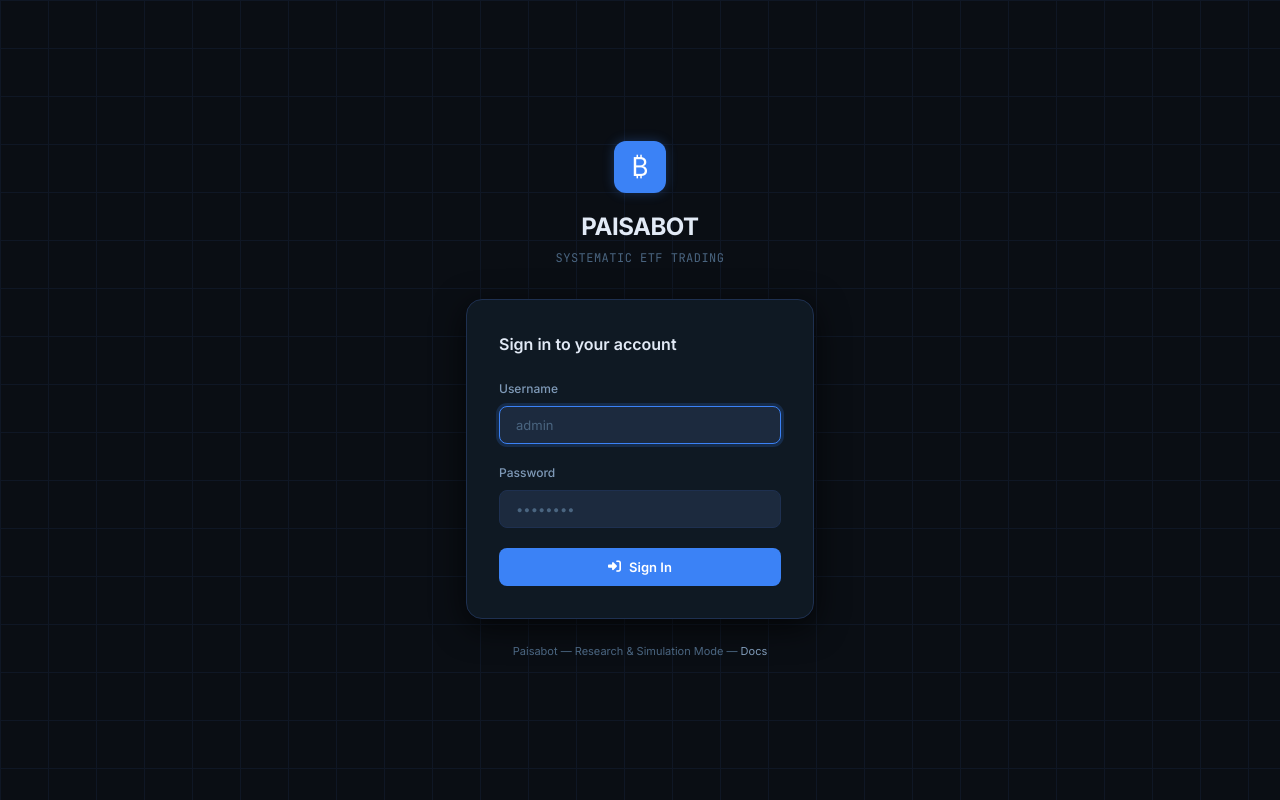
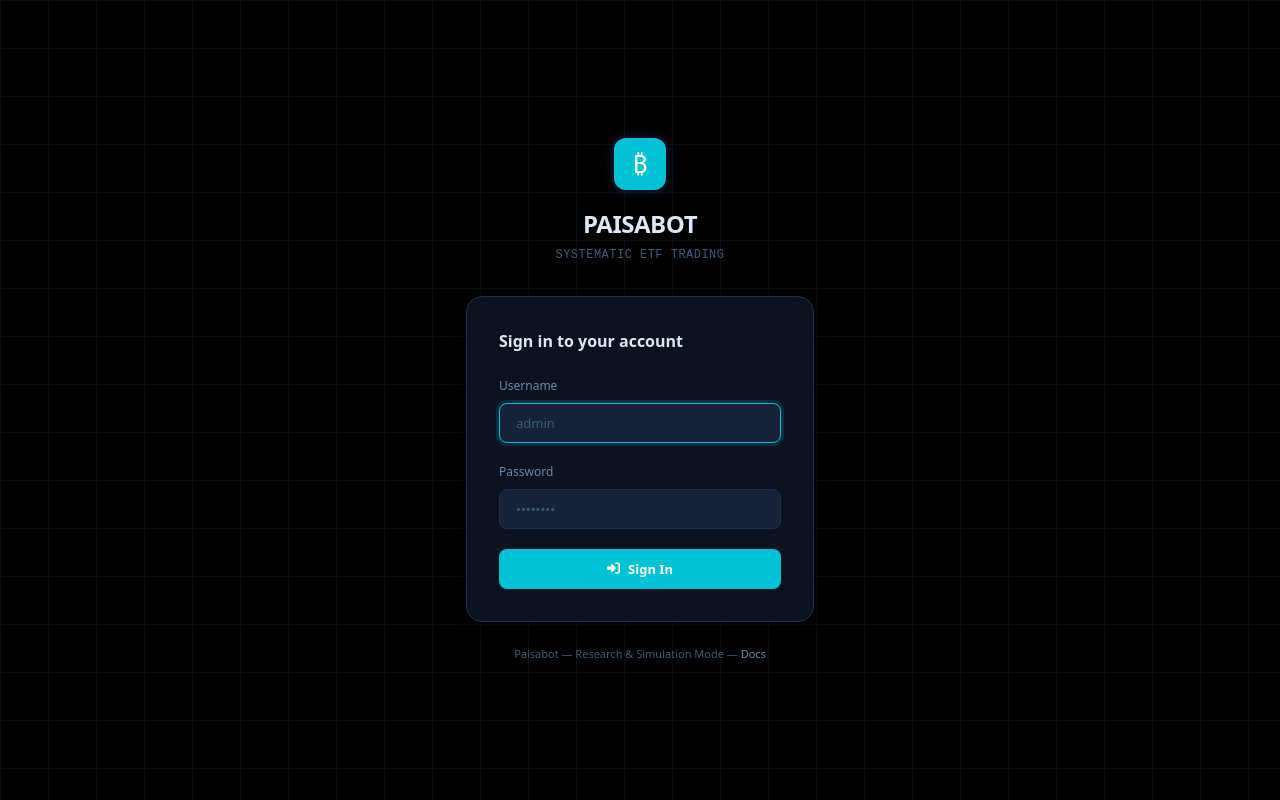
Before and after one commit to dvkpatel11/Paisabot, a Flask app: page /login in a window 1280 px wide. Run offline with Flask 3, Linux system fonts and the light colour scheme; parts of the project's set-up code (start-up, migrations or seed data) failed here and were passed over.

Commit message:
design: Option C tokens — pure black base, muted neons, IBM Plex fonts
- --bg-base → #000000 (pure black)
- --accent → #00c2d4 (muted cyan, down from full neon)
- --green → #00c87a, --red → #e82d6b (rose-magenta), --yellow → #f0a800
- --purple → #8b50e8, --cyan → #00a8b8
- --text-primary → #dce8f4 (cool off-white)
- font-sans: IBM Plex Sans 300/400/500/600
- font-mono: IBM Plex Mono 400/500

https://claude.ai/code/session_01HRX8bGth7Ymvpxq3ugDPEn

```diff
--- a/static/css/tokens.css
+++ b/static/css/tokens.css
@@ -4,38 +4,38 @@
 
 :root {
   /* ── Backgrounds ──────────────────────────────────────────────────── */
-  --bg-base:       #0a0e14;   /* deepest layer — body background            */
-  --bg-surface:    #0f1923;   /* panels, cards, sidebar                     */
-  --bg-elevated:   #162032;   /* modals, dropdowns, hover rows              */
-  --bg-overlay:    #1c2a3e;   /* table alternating rows, input bg           */
+  --bg-base:       #000000;   /* deepest layer — pure black                 */
+  --bg-surface:    #0c1220;   /* panels, cards, sidebar                     */
+  --bg-elevated:   #111c2e;   /* modals, dropdowns, hover rows              */
+  --bg-overlay:    #162238;   /* table alternating rows, input bg           */
   --bg-border:     #1e3050;   /* panel borders, dividers                    */
 
   /* ── Text ─────────────────────────────────────────────────────────── */
-  --text-primary:  #e2eaf6;   /* main content                               */
-  --text-secondary:#7f9ab8;   /* labels, captions, muted                    */
-  --text-muted:    #4a6580;   /* timestamps, disabled                       */
-  --text-inverse:  #0a0e14;   /* on bright badge backgrounds                */
+  --text-primary:  #dce8f4;   /* main content — cool off-white              */
+  --text-secondary:#6b8aaa;   /* labels, captions, muted                    */
+  --text-muted:    #3d5a78;   /* timestamps, disabled                       */
+  --text-inverse:  #000000;   /* on bright badge backgrounds                */
 
-  /* ── Brand accent ─────────────────────────────────────────────────── */
-  --accent:        #3b82f6;   /* primary CTA, active nav, links             */
-  --accent-hover:  #2563eb;
-  --accent-glow:   rgba(59,130,246,0.18);
+  /* ── Brand accent — muted cyan ────────────────────────────────────── */
+  --accent:        #00c2d4;   /* primary CTA, active nav, links             */
+  --accent-hover:  #00a8b8;
+  --accent-glow:   rgba(0,194,212,0.15);
 
   /* ── Semantic — PnL / signals ─────────────────────────────────────── */
-  --green:         #22c55e;   /* profit, long signal, uptrend               */
-  --green-dim:     #15803d;   /* positive but secondary                     */
-  --green-bg:      rgba(34,197,94,0.10);
-  --red:           #ef4444;   /* loss, short signal, alert, stop hit        */
-  --red-dim:       #b91c1c;
-  --red-bg:        rgba(239,68,68,0.10);
-  --yellow:        #f59e0b;   /* warning, neutral signal, moderate risk     */
-  --yellow-bg:     rgba(245,158,11,0.10);
-  --orange:        #f97316;   /* elevated risk, trailing stop warning       */
-  --orange-bg:     rgba(249,115,22,0.10);
-  --purple:        #a855f7;   /* rotation regime indicator                  */
-  --purple-bg:     rgba(168,85,247,0.10);
-  --cyan:          #06b6d4;   /* consolidation regime, neutral              */
-  --cyan-bg:       rgba(6,182,212,0.10);
+  --green:         #00c87a;   /* profit, long signal, uptrend               */
+  --green-dim:     #009a5c;   /* positive but secondary                     */
+  --green-bg:      rgba(0,200,122,0.10);
+  --red:           #e82d6b;   /* loss, short signal, alert, stop hit        */
+  --red-dim:       #b81a4e;
+  --red-bg:        rgba(232,45,107,0.10);
+  --yellow:        #f0a800;   /* warning, neutral signal, moderate risk     */
+  --yellow-bg:     rgba(240,168,0,0.10);
+  --orange:        #e8721c;   /* elevated risk, trailing stop warning       */
+  --orange-bg:     rgba(232,114,28,0.10);
+  --purple:        #8b50e8;   /* rotation regime indicator                  */
+  --purple-bg:     rgba(139,80,232,0.10);
+  --cyan:          #00a8b8;   /* consolidation regime, neutral              */
+  --cyan-bg:       rgba(0,168,184,0.10);
 
   /* ── Regime colors ────────────────────────────────────────────────── */
   --regime-trending:     var(--green);
@@ -72,8 +72,8 @@
   --radius-pill:9999px;
 
   /* ── Typography ───────────────────────────────────────────────────── */
-  --font-sans: 'Inter', system-ui, -apple-system, sans-serif;
-  --font-mono: 'JetBrains Mono', 'Courier New', monospace;
+  --font-sans: 'IBM Plex Sans', system-ui, -apple-system, sans-serif;
+  --font-mono: 'IBM Plex Mono', 'Courier New', monospace;
 
   --text-xs:   11px;
   --text-sm:   12px;
--- a/templates/base.html
+++ b/templates/base.html
@@ -8,7 +8,7 @@
   <!-- ── Fonts ─────────────────────────────────────────────────────────── -->
   <link rel="preconnect" href="https://fonts.googleapis.com" />
   <link rel="preconnect" href="https://fonts.gstatic.com" crossorigin />
-  <link href="https://fonts.googleapis.com/css2?family=Inter:wght@300;400;500;600;700&family=JetBrains+Mono:wght@400;500;600&display=swap" rel="stylesheet" />
+  <link href="https://fonts.googleapis.com/css2?family=IBM+Plex+Mono:wght@400;500&family=IBM+Plex+Sans:wght@300;400;500;600&display=swap" rel="stylesheet" />
 
   <!-- ── Icons ─────────────────────────────────────────────────────────── -->
   <link rel="stylesheet" href="https://cdnjs.cloudflare.com/ajax/libs/font-awesome/6.5.1/css/all.min.css" crossorigin="anonymous" />
```
